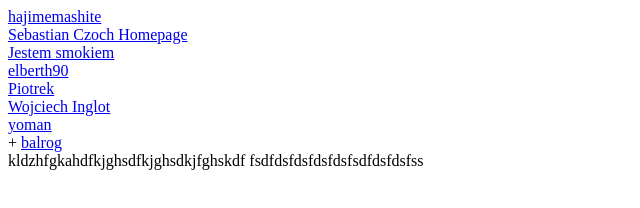
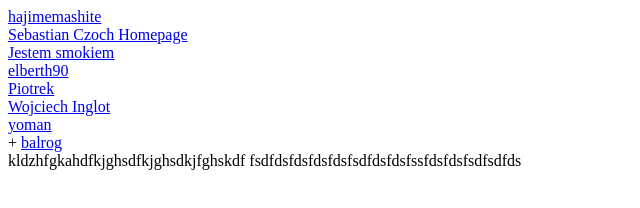
Before and after one commit to kszychooo/workshop-task, a plain HTML site: page index.html in a window 1280 px wide. Shown: the whole page, without its empty margins (0-640 px from the left). Drawn offline with Linux system fonts and the light colour scheme.

Commit message:
Update index.html

```diff
--- a/index.html
+++ b/index.html
@@ -8,6 +8,6 @@
 	<a href="winglot.html">Wojciech Inglot</a><br />
 	<a href="yoman.html">yoman</a><br />
 +	<a href="Balrog.html">balrog</a><br />kldzhfgkahdfkjghsdfkjghsdkjfghskdf
-	fsdfdsfdsfdsfdsfsdfdsfdsfss
+	fsdfdsfdsfdsfdsfsdfdsfdsfssfdsfdsfsdfsdfds
 </body>
 </html>
```
